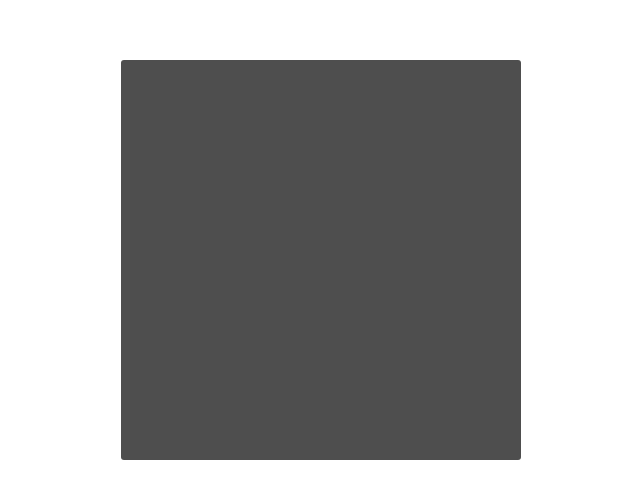
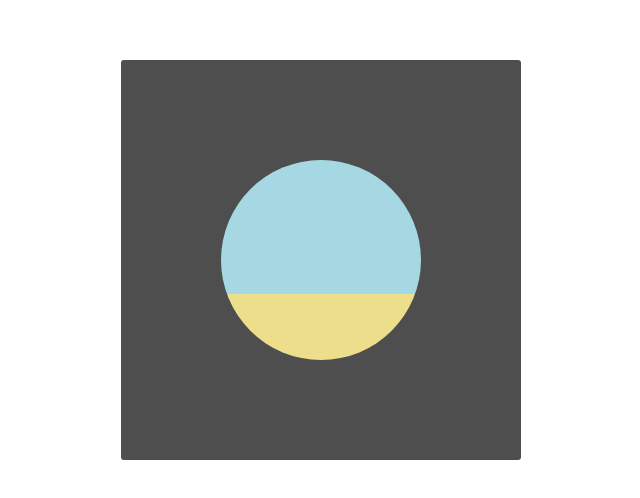
Before and after one commit to jyun1desu/100-Days-CSS-Challenge, a website: page 03_ThePyramideAnimation/index.html in a window 1280 px wide. Shown: the part 140-638 px from the top of the page, without its empty margins (319-959 px from the left). Drawn offline with Linux system fonts and the light colour scheme.

Commit message:
background add

```diff
--- a/03_ThePyramideAnimation/index.html
+++ b/03_ThePyramideAnimation/index.html
@@ -11,7 +11,9 @@
 
 <body>
     <div class="frame">
+        <div class="picture">
 
+        </div>
     </div>
 </body>
 
--- a/03_ThePyramideAnimation/style.scss
+++ b/03_ThePyramideAnimation/style.scss
@@ -1,4 +1,5 @@
 $border-radius: 3px;
+$ground_position: 67%;
 
 html,
 body {
@@ -18,3 +19,10 @@ body {
     justify-content: center;
     align-items: center;
 }
+
+.picture{
+    width: 200px;
+    height: 200px;
+    border-radius: 100px;
+    background: linear-gradient(to bottom,#A5D8E3 0% $ground_position,#EDDE8B $ground_position 100%)
+}
```
Also changed, not shown: 03_ThePyramideAnimation/style.css, 1 other file.
